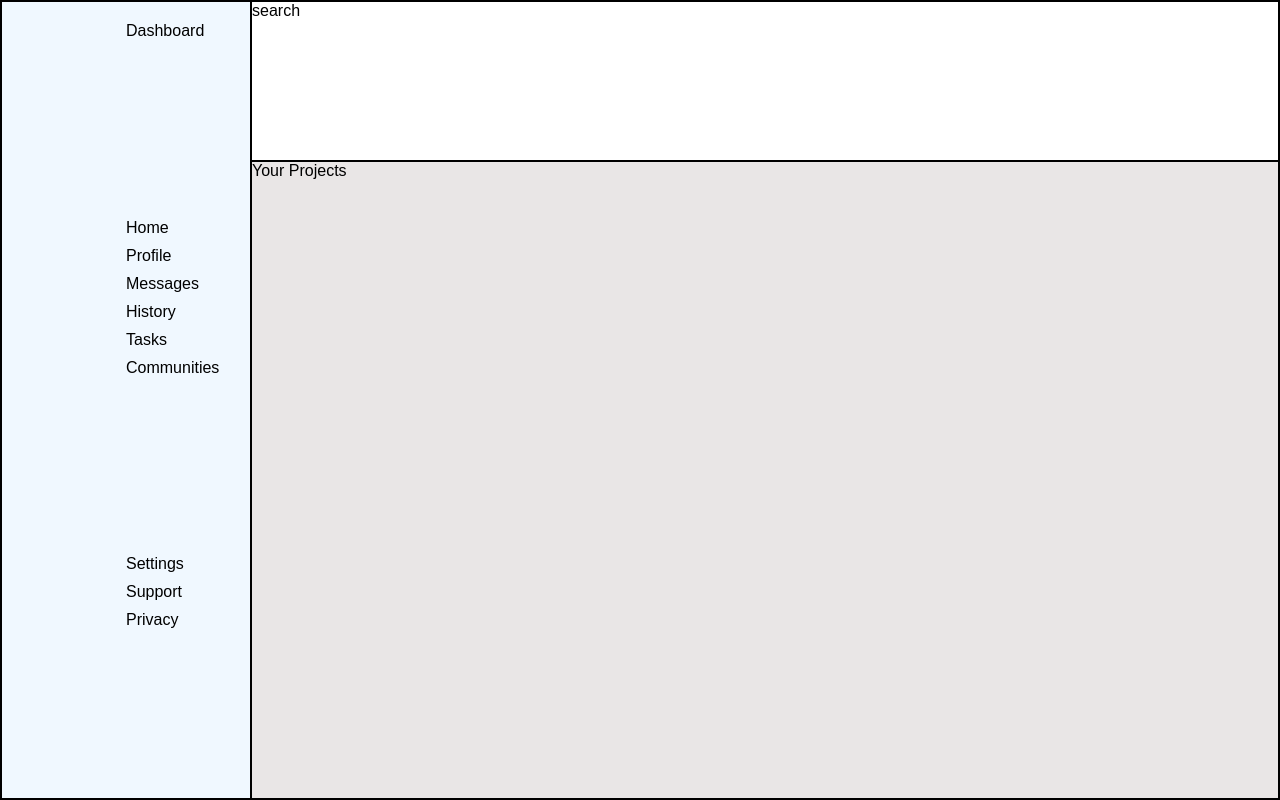
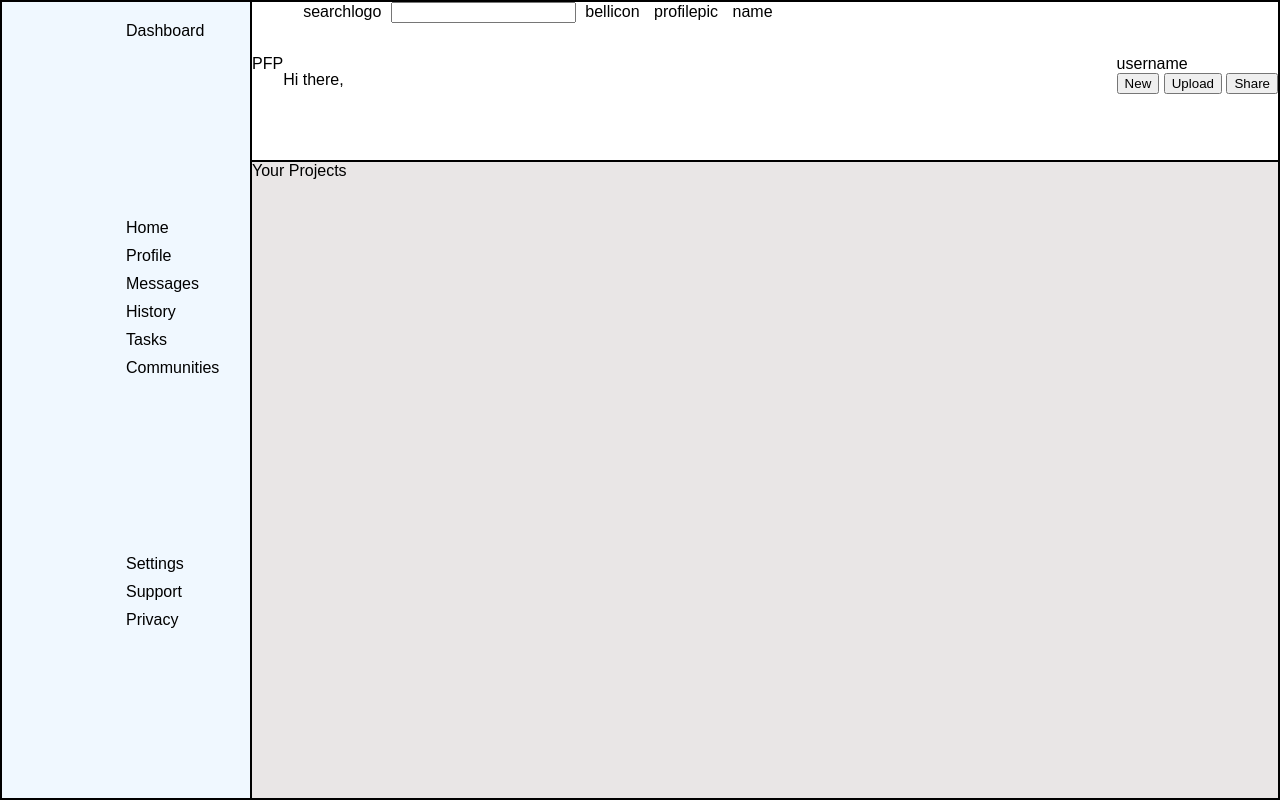
Before and after one commit to DevonRem/Admin_Dashboard, a plain HTML site: page index.html in a window 1280 px wide. Drawn offline with Linux system fonts and the light colour scheme.

Commit message:
Get basic grid layout and elements for header

```diff
--- a/index.html
+++ b/index.html
@@ -9,8 +9,23 @@
 <body>
     <div class="container-all">
         <div class="container-header">
-            <div class="searchpic">search</div>
-            <div class="searchbar"></div>
+            <div class="top-header">
+                <a href="#" class="headerlogo">searchlogo</a>
+                <input type="search">
+                <a href="#" class="headerlogo">bellicon</a>
+                <a href="#" class="headerlogo">profilepic</a>
+                <a href="#" class="headerlogo">name</a>
+            </div>
+            <div class="middle-low-PFP">PFP</div>
+            <div class="middle-header">
+                <p>Hi there,</p>
+            </div>
+            <div class="low-header">
+                <div class="username">username</div>
+                <button class="header-side-buttons">New</button>
+                <button class="header-side-buttons">Upload</button>
+                <button class="header-side-buttons">Share</button>
+            </div>
 
         </div>
 
--- a/style.css
+++ b/style.css
@@ -56,7 +56,36 @@ a {
     border: 1px black solid;
     grid-column: 2 / 3;
     display: grid;
+    grid-template-columns: auto 1fr auto auto auto;
+    grid-template-rows: 1fr 1fr 1fr;
 }
+
+.top-header {
+    padding-left: 15px;
+    grid-column: 2 / 4;
+}
+
+.middle-header {
+    grid-column: 2 / 3;
+}
+
+.middle-low-PFP {
+    grid-row: 2 / 4;
+}
+
+.username {
+
+}
+
+.low-header {
+
+}
+
+.headerlogo {
+    padding: 5px;
+}
+
+
 
 .main-content {
     border: 1px black solid;
```
